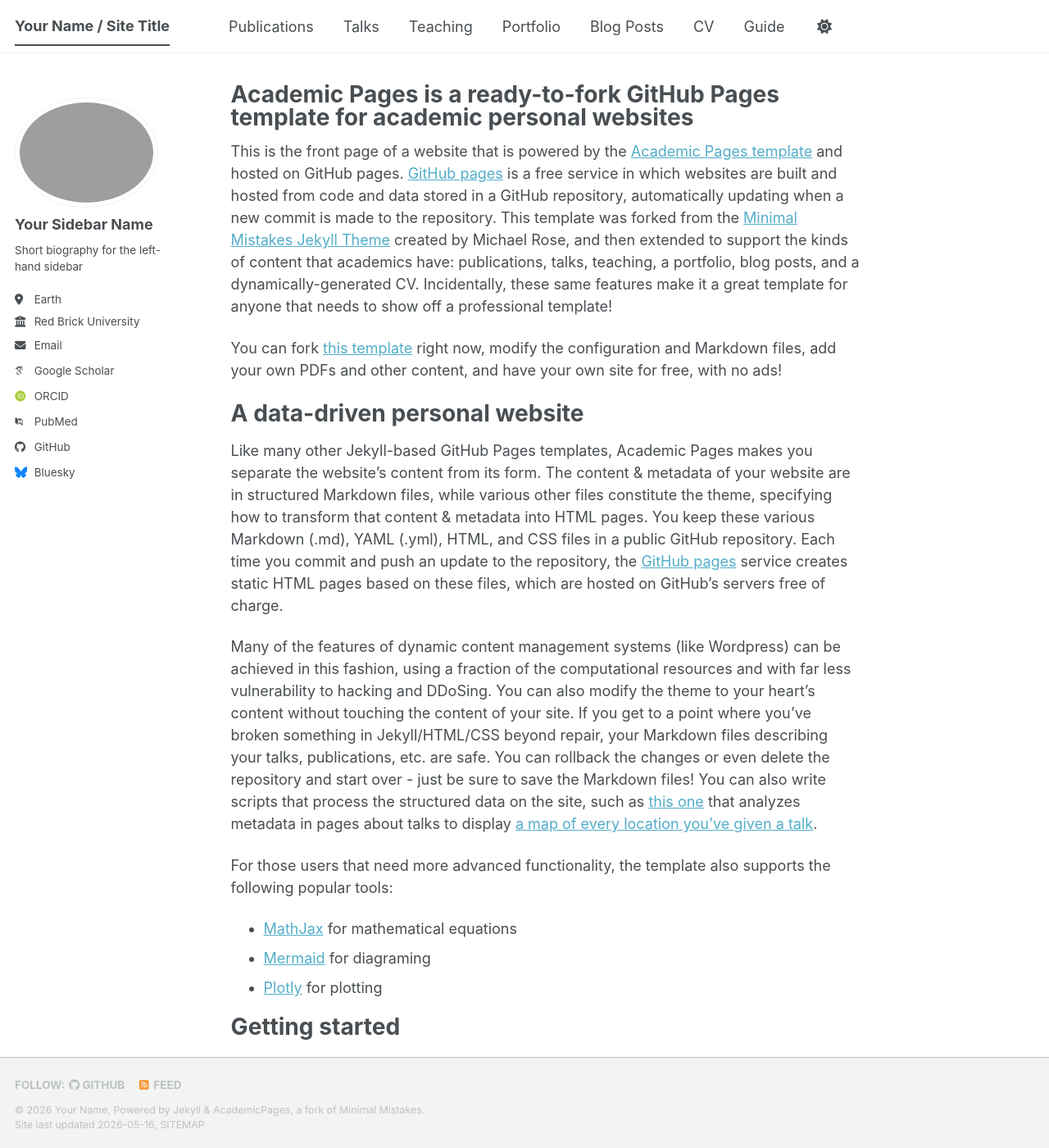
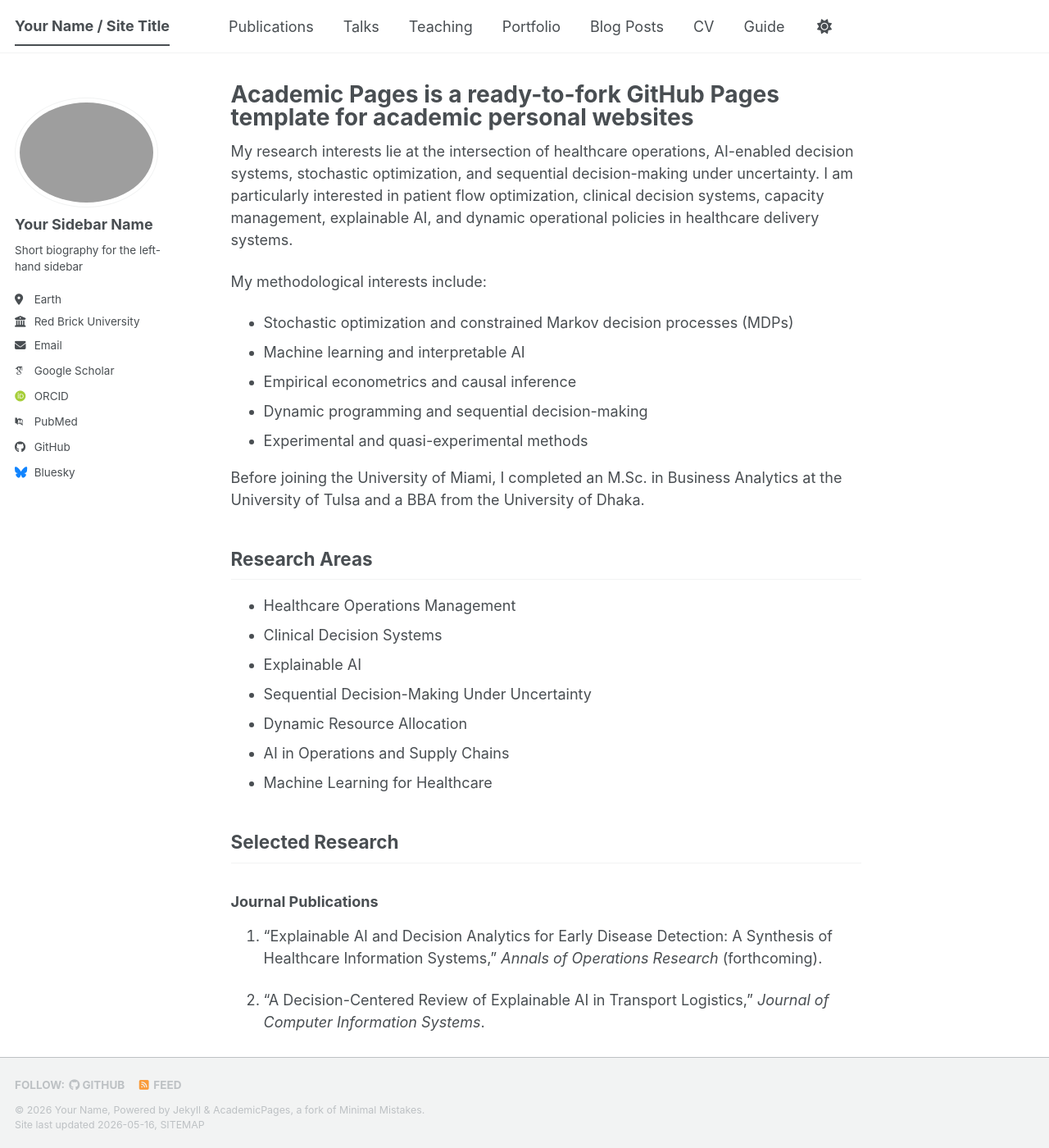
Before and after one commit to mdtalhamohsin/mdtalhamohsin.github.io, a Jekyll site: the page built from _pages/about.md, in a window 1280 px wide and 1400 px high. Shown: the whole window at 82% size. Built offline with Jekyll 4.4.1, drawn with Linux system fonts in a browser that asks for light colours; some web fonts are replaced; a script bundle is joined from its source files by our own code; library files that are not in the unit come from our copies; some of the changed text lies outside the part shown.

Commit message:
Update about.md

```diff
--- a/_pages/about.md
+++ b/_pages/about.md
@@ -8,50 +8,53 @@ redirect_from:
   - /about.html
 ---
 
-This is the front page of a website that is powered by the [Academic Pages template](https://github.com/academicpages/academicpages.github.io) and hosted on GitHub pages. [GitHub pages](https://pages.github.com) is a free service in which websites are built and hosted from code and data stored in a GitHub repository, automatically updating when a new commit is made to the repository. This template was forked from the [Minimal Mistakes Jekyll Theme](https://mmistakes.github.io/minimal-mistakes/) created by Michael Rose, and then extended to support the kinds of content that academics have: publications, talks, teaching, a portfolio, blog posts, and a dynamically-generated CV. Incidentally, these same features make it a great template for anyone that needs to show off a professional template!
 
- You can fork [this template](https://github.com/academicpages/academicpages.github.io) right now, modify the configuration and Markdown files, add your own PDFs and other content, and have your own site for free, with no ads!
+My research interests lie at the intersection of healthcare operations, AI-enabled decision systems, stochastic optimization, and sequential decision-making under uncertainty. I am particularly interested in patient flow optimization, clinical decision systems, capacity management, explainable AI, and dynamic operational policies in healthcare delivery systems.
 
-A data-driven personal website
-======
-Like many other Jekyll-based GitHub Pages templates, Academic Pages makes you separate the website's content from its form. The content & metadata of your website are in structured Markdown files, while various other files constitute the theme, specifying how to transform that content & metadata into HTML pages. You keep these various Markdown (.md), YAML (.yml), HTML, and CSS files in a public GitHub repository. Each time you commit and push an update to the repository, the [GitHub pages](https://pages.github.com/) service creates static HTML pages based on these files, which are hosted on GitHub's servers free of charge.
+My methodological interests include:
+- Stochastic optimization and constrained Markov decision processes (MDPs)
+- Machine learning and interpretable AI
+- Empirical econometrics and causal inference
+- Dynamic programming and sequential decision-making
+- Experimental and quasi-experimental methods
 
-Many of the features of dynamic content management systems (like Wordpress) can be achieved in this fashion, using a fraction of the computational resources and with far less vulnerability to hacking and DDoSing. You can also modify the theme to your heart's content without touching the content of your site. If you get to a point where you've broken something in Jekyll/HTML/CSS beyond repair, your Markdown files describing your talks, publications, etc. are safe. You can rollback the changes or even delete the repository and start over - just be sure to save the Markdown files! You can also write scripts that process the structured data on the site, such as [this one](https://github.com/academicpages/academicpages.github.io/blob/master/talkmap.ipynb) that analyzes metadata in pages about talks to display [a map of every location you've given a talk](https://academicpages.github.io/talkmap.html).
+Before joining the University of Miami, I completed an M.Sc. in Business Analytics at the University of Tulsa and a BBA from the University of Dhaka.
 
-For those users that need more advanced functionality, the template also supports the following popular tools:
-- [MathJax](https://www.mathjax.org/) for mathematical equations
-- [Mermaid](https://mermaid.js.org/) for diagraming
-- [Plotly](https://plotly.com/javascript/) for plotting
+## Research Areas
 
-Getting started
-======
-1. Register a GitHub account if you don't have one and confirm your e-mail (required!)
-1. Fork [this template](https://github.com/academicpages/academicpages.github.io) by clicking the "Use this template" button in the top right.
-1. Go to the repository's settings (rightmost item in the tabs that start with "Code", should be below "Unwatch"). Rename the repository "[your GitHub username].github.io", which will also be your website's URL.
-1. Set site-wide configuration and create content & metadata (see below -- also see [this set of diffs](https://archive.is/3TPas) showing what files were changed to set up [an example site](https://getorg-testacct.github.io) for a user with the username "getorg-testacct")
-1. Upload any files (like PDFs, .zip files, etc.) to the files/ directory. They will appear at https://[your GitHub username].github.io/files/example.pdf.
-1. Check status by going to the repository settings, in the "GitHub pages" section
+- Healthcare Operations Management
+- Clinical Decision Systems
+- Explainable AI
+- Sequential Decision-Making Under Uncertainty
+- Dynamic Resource Allocation
+- AI in Operations and Supply Chains
+- Machine Learning for Healthcare
 
-Site-wide configuration
-------
-The main configuration file for the site is in the base directory in [_config.yml](https://github.com/academicpages/academicpages.github.io/blob/master/_config.yml), which defines the content in the sidebars and other site-wide features. You will need to replace the default variables with ones about yourself and your site's github repository. The configuration file for the top menu is in [_data/navigation.yml](https://github.com/academicpages/academicpages.github.io/blob/master/_data/navigation.yml). For example, if you don't have a portfolio or blog posts, you can remove those items from that navigation.yml file to remove them from the header.
+## Selected Research
 
-Create content & metadata
-------
-For site content, there is one Markdown file for each type of content, which are stored in directories like _publications, _talks, _posts, _teaching, or _pages. For example, each talk is a Markdown file in the [_talks directory](https://github.com/academicpages/academicpages.github.io/tree/master/_talks). At the top of each Markdown file is structured data in YAML about the talk, which the theme will parse to do lots of cool stuff. The same structured data about a talk is used to generate the list of talks on the [Talks page](https://academicpages.github.io/talks), each [individual page](https://academicpages.github.io/talks/2012-03-01-talk-1) for specific talks, the talks section for the [CV page](https://academicpages.github.io/cv), and the [map of places you've given a talk](https://academicpages.github.io/talkmap.html) (if you run this [python file](https://github.com/academicpages/academicpages.github.io/blob/master/talkmap.py) or [Jupyter notebook](https://github.com/academicpages/academicpages.github.io/blob/master/talkmap.ipynb), which creates the HTML for the map based on the contents of the _talks directory).
+### Journal Publications
 
-**Markdown generator**
+1. “Explainable AI and Decision Analytics for Early Disease Detection: A Synthesis of Healthcare Information Systems,” *Annals of Operations Research* (forthcoming).
 
-The repository includes [a set of Jupyter notebooks](https://github.com/academicpages/academicpages.github.io/tree/master/markdown_generator
-) that converts a CSV containing structured data about talks or presentations into individual Markdown files that will be properly formatted for the Academic Pages template. The sample CSVs in that directory are the ones I used to create my own personal website at stuartgeiger.com. My usual workflow is that I keep a spreadsheet of my publications and talks, then run the code in these notebooks to generate the Markdown files, then commit and push them to the GitHub repository.
+2. “A Decision-Centered Review of Explainable AI in Transport Logistics,” *Journal of Computer Information Systems*.
 
-How to edit your site's GitHub repository
-------
-Many people use a git client to create files on their local computer and then push them to GitHub's servers. If you are not familiar with git, you can directly edit these configuration and Markdown files directly in the github.com interface. Navigate to a file (like [this one](https://github.com/academicpages/academicpages.github.io/blob/master/_talks/2012-03-01-talk-1.md) and click the pencil icon in the top right of the content preview (to the right of the "Raw | Blame | History" buttons). You can delete a file by clicking the trashcan icon to the right of the pencil icon. You can also create new files or upload files by navigating to a directory and clicking the "Create new file" or "Upload files" buttons.
+### Working Papers
 
-Example: editing a Markdown file for a talk
-![Editing a Markdown file for a talk](/images/editing-talk.png)
+- “When to Exit: A Dynamic Operational Governance Framework for Sequential De-Scaling Decisions in Operations and Supply Chains”
+  Under Review at *Journal of Operations Management*.
 
-For more info
-------
-More info about configuring Academic Pages can be found in [the guide](https://academicpages.github.io/markdown/), the [growing wiki](https://github.com/academicpages/academicpages.github.io/wiki), and you can always [ask a question on GitHub](https://github.com/academicpages/academicpages.github.io/discussions). The [guides for the Minimal Mistakes theme](https://mmistakes.github.io/minimal-mistakes/docs/configuration/) (which this theme was forked from) might also be helpful.
+- “Reliability-Based Modeling of Extubation Readiness in ICU Patients”
+  Under Review at *Manufacturing & Service Operations Management*.
+
+- “Restless Bandit Policies for Capacity-Constrained Patient Treatment”
+  Target Journal: *Production and Operations Management*.
+
+## Professional Activities
+
+- Reviewer for *IEEE Transactions on Dependable and Secure Computing*
+- Reviewer for ICLR workshops and multiple AI/data science conferences
+- Member of INFORMS, IEEE, and POMS
+
+## Contact
+
+Email: mdtalhamohsin@gmail.com
```
